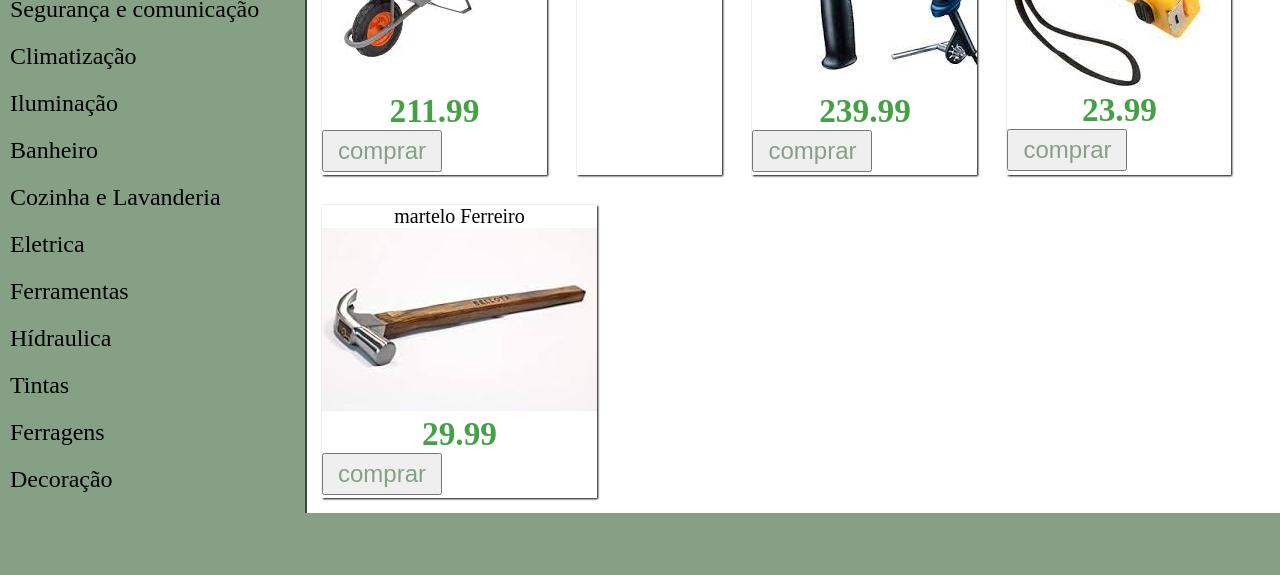
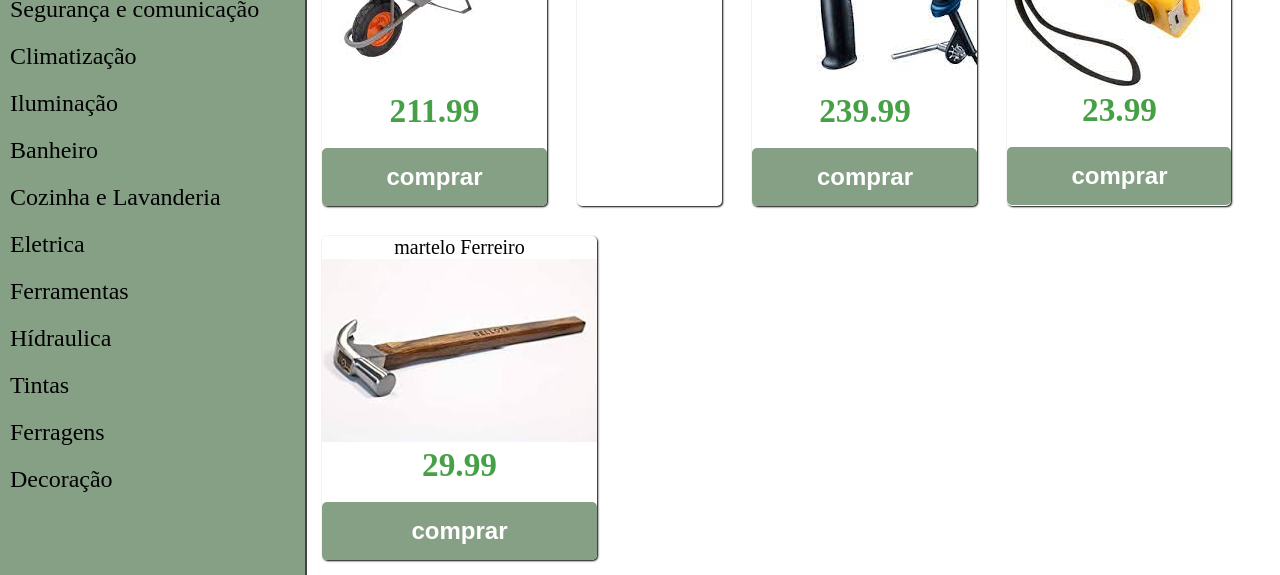
Before and after one commit to wlis13/projeto-deposito-construcao, a plain HTML site: page index.html in a window 1280 px wide. Shown: the part 741-1316 px from the top of the page. Before the commit the page ends 1254 px from the top, so only its background shows below. Drawn offline with Linux system fonts and the light colour scheme.

Commit message:
feito alguns ajustes nos botões de compra

```diff
--- a/style.css
+++ b/style.css
@@ -150,6 +150,7 @@ body {
 .iten-product {
   margin: 15px;
   box-shadow: 1px 1px 2px black;
+  border-radius: 5px;
 }
 
 .iten-product p {
@@ -166,7 +167,13 @@ body {
 .iten-product button {
   text-align: center;
   font-size: 18pt;
-  color: rgb(134, 160, 134);
-  padding: 5px;
-  width: 120px;
+  font-weight: 600;
+  background-color: rgb(134, 160, 134);
+  color: white;
+  padding: 15px 5px;
+
+  width: 100%;
+  border-radius: 5px;
+  border: none;
+  margin-top: 18px;
 }
```
